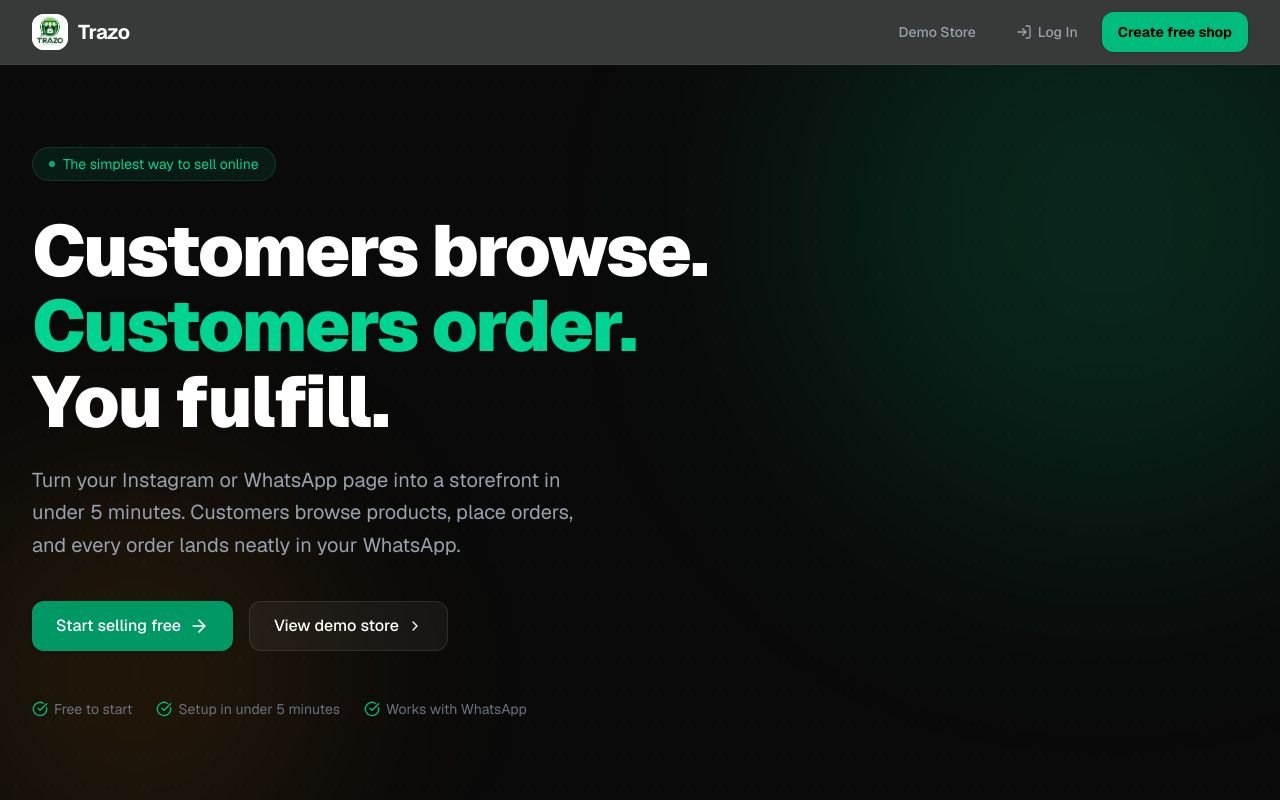
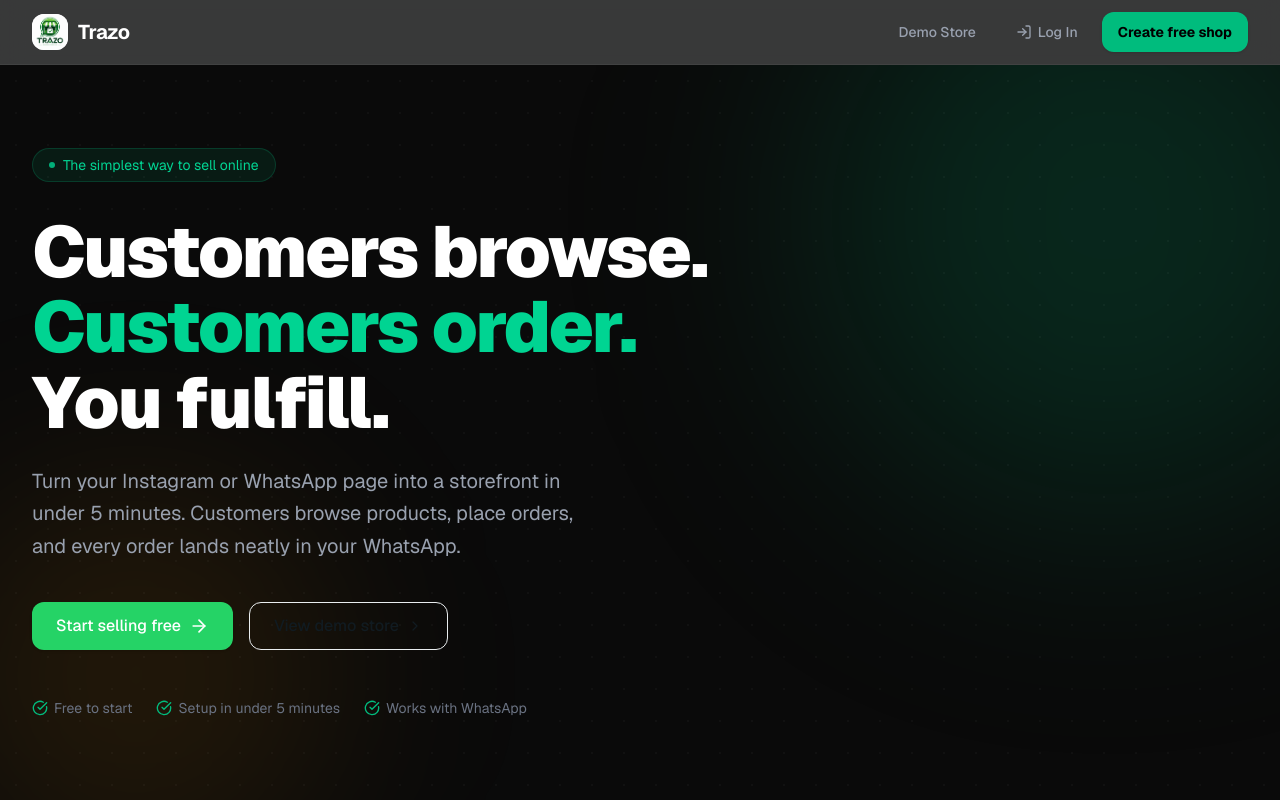
Before and after one commit to Reward-steve/trazo, a Next.js app: page / in a window 1280 px wide. Shown: the top 800 px of the page. Built offline with nearby package versions, Linux system fonts and the light colour scheme.

Commit message:
hot-fixes

```diff
--- a/app/components/dashboard/SettingsClient.tsx
+++ b/app/components/dashboard/SettingsClient.tsx
@@ -101,7 +101,7 @@ export default function SettingsClient({ shop }: { shop: Shop }) {
           </div>
           <div className="flex items-center gap-2 px-3 py-2.5 rounded-xl border border-border bg-surface-alt text-xs text-text-muted">
             <span className="truncate flex-1">
-              naijacart.com/store/{shop.slug}
+              trazo-omega.vercel.app/store/{shop.slug}
             </span>
             <a
               href={`/store/${shop.slug}`}
@@ -186,18 +186,13 @@ export default function SettingsClient({ shop }: { shop: Shop }) {
           loading={loading}
           size="lg"
           disabled={!hasChanges && !loading}
-          className={cn(
-            "w-full transition-colors",
-            saved
-              ? "bg-primary cursor-default"
-              : hasChanges
-                ? "bg-header hover:bg-primary-dark"
-                : "bg-surface-alt text-text-muted border border-border cursor-not-allowed",
-          )}
+          variant={saved ? "primary" : hasChanges ? "primary" : "secondary"}
+          className="w-full"
         >
           {saved ? (
             <>
-              <CheckCircle className="h-4 w-4" /> Saved
+              <CheckCircle className="h-4 w-4" />
+              Saved
             </>
           ) : (
             "Save changes"
--- a/app/components/ui/Button.tsx
+++ b/app/components/ui/Button.tsx
@@ -23,30 +23,51 @@ const Button = forwardRef<HTMLButtonElement, ButtonProps>(
     },
     ref,
   ) => {
-    const base =
-      "inline-flex items-center justify-center font-medium rounded-xl transition-all duration-200 disabled:opacity-50 disabled:cursor-not-allowed focus:outline-none focus:ring-2 focus:ring-offset-2";
+    const base = cn(
+      "inline-flex items-center justify-center gap-2",
+      "font-medium",
+      "rounded-xl",
+      "transition-all duration-200",
+      "active:scale-[0.98]",
+      "disabled:opacity-50 disabled:pointer-events-none",
+      "focus:outline-none focus:ring-2 focus:ring-primary/30",
+    );
 
     const variants = {
-      primary:
-        "bg-emerald-600 text-white hover:bg-emerald-700 focus:ring-emerald-500 shadow-sm",
-      secondary:
-        "bg-gray-100 text-gray-900 hover:bg-gray-200 focus:ring-gray-400",
-      ghost:
-        "text-gray-600 hover:text-gray-900 hover:bg-gray-50 focus:ring-gray-300",
-      danger: "bg-red-50 text-red-600 hover:bg-red-100 focus:ring-red-400",
-      outline:
-        "bg-white/5 hover:bg-white/10 border border-white/10 text-white focus:ring-white/20",
+      primary: cn(
+        "bg-primary",
+        "text-white",
+        "hover:bg-primary-dark",
+        "shadow-sm",
+      ),
+
+      secondary: cn(
+        "bg-surface",
+        "text-text",
+        "border border-border",
+        "hover:bg-surface-alt",
+      ),
+
+      ghost: cn("text-text-muted", "hover:text-text", "hover:bg-surface-alt"),
+
+      outline: cn(
+        "bg-transparent",
+        "text-text",
+        "border border-border",
+        "hover:bg-surface-alt",
+      ),
+
+      danger: cn("bg-red-500", "text-white", "hover:bg-red-600"),
     };
 
     const sizes = {
-      sm: "px-3 py-1.5 text-sm gap-1.5",
-      md: "px-4 py-2 text-sm gap-2",
-      lg: "px-6 py-3 text-base gap-2",
+      sm: "h-9 px-3 text-sm",
+      md: "h-10 px-4 text-sm",
+      lg: "h-12 px-6 text-base",
     };
 
     const classes = cn(base, variants[variant], sizes[size], className);
 
-    // Render as Link when href is provided
     if (href) {
       return (
         <Link href={href} className={classes}>
@@ -63,22 +84,23 @@ const Button = forwardRef<HTMLButtonElement, ButtonProps>(
         {...props}
       >
         {loading && (
-          <svg className="animate-spin h-4 w-4" fill="none" viewBox="0 0 24 24">
+          <svg className="h-4 w-4 animate-spin" fill="none" viewBox="0 0 24 24">
             <circle
-              className="opacity-25"
               cx="12"
               cy="12"
               r="10"
               stroke="currentColor"
               strokeWidth="4"
+              className="opacity-20"
             />
             <path
-              className="opacity-75"
               fill="currentColor"
+              className="opacity-80"
               d="M4 12a8 8 0 018-8V0C5.373 0 0 5.373 0 12h4z"
             />
           </svg>
         )}
+
         {children}
       </button>
     );
@@ -86,4 +108,5 @@ const Button = forwardRef<HTMLButtonElement, ButtonProps>(
 );
 
 Button.displayName = "Button";
+
 export default Button;
--- a/app/constant/index.tsx
+++ b/app/constant/index.tsx
@@ -7,6 +7,7 @@ import {
   Clock,
   XCircle,
   LucideIcon,
+  Image as ImageIcon,
 } from "lucide-react";
 
 const painPoints = [
@@ -147,6 +148,48 @@ const trustBadges = [
   "Works with WhatsApp",
 ];
 
+const COUNTRY_CODES = [
+  { code: "+234", flag: "🇳🇬", name: "Nigeria" },
+  { code: "+1", flag: "🇺🇸", name: "USA / Canada" },
+  { code: "+44", flag: "🇬🇧", name: "United Kingdom" },
+  { code: "+233", flag: "🇬🇭", name: "Ghana" },
+  { code: "+27", flag: "🇿🇦", name: "South Africa" },
+  { code: "+254", flag: "🇰🇪", name: "Kenya" },
+  { code: "+255", flag: "🇹🇿", name: "Tanzania" },
+  { code: "+256", flag: "🇺🇬", name: "Uganda" },
+  { code: "+251", flag: "🇪🇹", name: "Ethiopia" },
+  { code: "+212", flag: "🇲🇦", name: "Morocco" },
+  { code: "+20", flag: "🇪🇬", name: "Egypt" },
+  { code: "+225", flag: "🇨🇮", name: "Côte d'Ivoire" },
+  { code: "+221", flag: "🇸🇳", name: "Senegal" },
+  { code: "+237", flag: "🇨🇲", name: "Cameroon" },
+  { code: "+91", flag: "🇮🇳", name: "India" },
+  { code: "+49", flag: "🇩🇪", name: "Germany" },
+  { code: "+33", flag: "🇫🇷", name: "France" },
+  { code: "+971", flag: "🇦🇪", name: "UAE" },
+];
+
+const ONBOARDING_STEPS = [
+  {
+    number: 1,
+    icon: Store,
+    title: "Name your shop",
+    hint: "This is what customers will see when they visit your store.",
+  },
+  {
+    number: 2,
+    icon: MessageCircle,
+    title: "Add your WhatsApp",
+    hint: "All customer orders land here. Make sure it's correct.",
+  },
+  {
+    number: 3,
+    icon: ImageIcon,
+    title: "Add a logo",
+    hint: "A face to your brand. You can always change this later.",
+  },
+];
+
 export {
   trustBadges,
   painPoints,
@@ -154,4 +197,6 @@ export {
   steps,
   /*testimonials,*/
   features,
+  ONBOARDING_STEPS,
+  COUNTRY_CODES,
 };
--- a/app/lib/utils.ts
+++ b/app/lib/utils.ts
@@ -42,3 +42,12 @@ export function generateWhatsAppURL(
 export function cn(...classes: (string | undefined | false | null)[]): string {
   return classes.filter(Boolean).join(" ");
 }
+
+export function generateSlug(name: string) {
+  return name
+    .toLowerCase()
+    .trim()
+    .replace(/[^a-z0-9\s-]/g, "")
+    .replace(/\s+/g, "-")
+    .slice(0, 40);
+}
--- a/app/onboarding/page.tsx
+++ b/app/onboarding/page.tsx
@@ -2,73 +2,15 @@
 
 import { useState } from "react";
 import { useRouter } from "next/navigation";
-import {
-  ArrowRight,
-  ArrowLeft,
-  CheckCircle,
-  Store,
-  MessageCircle,
-  Image as ImageIcon,
-  ChevronDown,
-} from "lucide-react";
+import { ArrowRight, ArrowLeft, CheckCircle, ChevronDown } from "lucide-react";
 import Image from "next/image";
 import Button from "../components/ui/Button";
 import Input from "../components/ui/Input";
 import ImageUpload from "../components/ui/ImageUpload";
 import { createShop, checkSlugAvailable } from "../actions/settings";
 import logo from "../../public/trazo_omega.png";
-import { cn } from "../lib/utils";
-
-function generateSlug(name: string) {
-  return name
-    .toLowerCase()
-    .trim()
-    .replace(/[^a-z0-9\s-]/g, "")
-    .replace(/\s+/g, "-")
-    .slice(0, 40);
-}
-
-const COUNTRY_CODES = [
-  { code: "+234", flag: "🇳🇬", name: "Nigeria" },
-  { code: "+1", flag: "🇺🇸", name: "USA / Canada" },
-  { code: "+44", flag: "🇬🇧", name: "United Kingdom" },
-  { code: "+233", flag: "🇬🇭", name: "Ghana" },
-  { code: "+27", flag: "🇿🇦", name: "South Africa" },
-  { code: "+254", flag: "🇰🇪", name: "Kenya" },
-  { code: "+255", flag: "🇹🇿", name: "Tanzania" },
-  { code: "+256", flag: "🇺🇬", name: "Uganda" },
-  { code: "+251", flag: "🇪🇹", name: "Ethiopia" },
-  { code: "+212", flag: "🇲🇦", name: "Morocco" },
-  { code: "+20", flag: "🇪🇬", name: "Egypt" },
-  { code: "+225", flag: "🇨🇮", name: "Côte d'Ivoire" },
-  { code: "+221", flag: "🇸🇳", name: "Senegal" },
-  { code: "+237", flag: "🇨🇲", name: "Cameroon" },
-  { code: "+91", flag: "🇮🇳", name: "India" },
-  { code: "+49", flag: "🇩🇪", name: "Germany" },
-  { code: "+33", flag: "🇫🇷", name: "France" },
-  { code: "+971", flag: "🇦🇪", name: "UAE" },
-];
-
-const STEPS = [
-  {
-    number: 1,
-    icon: Store,
-    title: "Name your shop",
-    hint: "This is what customers will see when they visit your store.",
-  },
-  {
-    number: 2,
-    icon: MessageCircle,
-    title: "Add your WhatsApp",
-    hint: "All customer orders land here. Make sure it's correct.",
-  },
-  {
-    number: 3,
-    icon: ImageIcon,
-    title: "Add a logo",
-    hint: "A face to your brand. You can always change this later.",
-  },
-];
+import { cn, generateSlug } from "../lib/utils";
+import { COUNTRY_CODES, ONBOARDING_STEPS } from "../constant";
 
 export default function OnboardingPage() {
   const router = useRouter();
@@ -152,7 +94,7 @@ export default function OnboardingPage() {
     }
   };
 
-  const current = STEPS[step - 1];
+  const current = ONBOARDING_STEPS[step - 1];
   const Icon = current.icon;
   const selectedCountry =
     COUNTRY_CODES.find((c) => c.code === countryCode) ?? COUNTRY_CODES[0];
@@ -179,13 +121,13 @@ export default function OnboardingPage() {
 
         {/* Step counter — always top right */}
         <span className="text-[11px] text-white/50 font-medium tabular-nums">
-          {step} / {STEPS.length}
+          {step} / {ONBOARDING_STEPS.length}
         </span>
       </div>
 
       {/* ── Progress bar ── */}
       <div className="flex gap-1 bg-header pb-3 px-4">
-        {STEPS.map((s) => (
+        {ONBOARDING_STEPS.map((s) => (
           <div
             key={s.number}
             className={cn(
```
